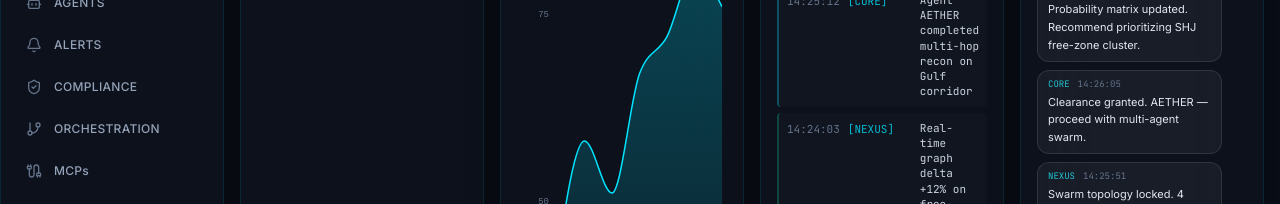
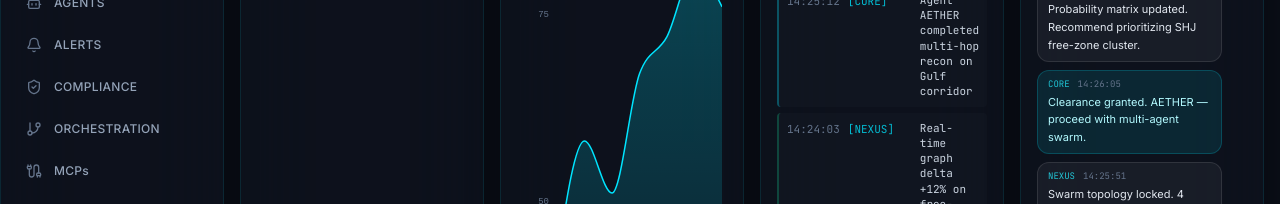
Before and after one commit to saifsoub/s-agency-command-center, a React (Vite) app: page /app in a window 1280 px wide. Shown: the part 148-352 px from the top of the page. Built offline with nearby package versions, Linux system fonts and the light colour scheme.

Commit message:
docs: use the project name consistently in AgentChat.jsx

```diff
--- a/src/components/AgentChat.jsx
+++ b/src/components/AgentChat.jsx
@@ -30,7 +30,7 @@ export function AgentChat() {
         ...m,
         {
           id: Date.now() + 1,
-          agent: 'LUMEN',
+          agent: 'CORE',
           text: 'Acknowledged. Routing to appropriate agent swarm. Cognitive load +2%.',
           ts: new Date().toLocaleTimeString('en-GB', { hour12: false, timeZone: 'Asia/Dubai' }).slice(0, 8),
         },
@@ -60,9 +60,9 @@ export function AgentChat() {
           >
             <div className={cn(
               'inline-block max-w-[90%] px-2.5 py-1.5 rounded-lg',
-              m.agent === 'LUMEN' && 'bg-cyan-500/10 border border-cyan-500/20 text-cyan-100',
+              m.agent === 'CORE' && 'bg-cyan-500/10 border border-cyan-500/20 text-cyan-100',
               m.agent === 'OPERATOR' && 'bg-blue-500/10 border border-blue-500/20 text-blue-100',
-              m.agent !== 'LUMEN' && m.agent !== 'OPERATOR' && 'bg-white/5 border border-white/10 text-slate-200'
+              m.agent !== 'CORE' && m.agent !== 'OPERATOR' && 'bg-white/5 border border-white/10 text-slate-200'
             )}>
               <div className="flex items-center gap-2 mb-0.5">
                 <span className="font-mono text-[9px] text-cyan-400/80">{m.agent}</span>
```
